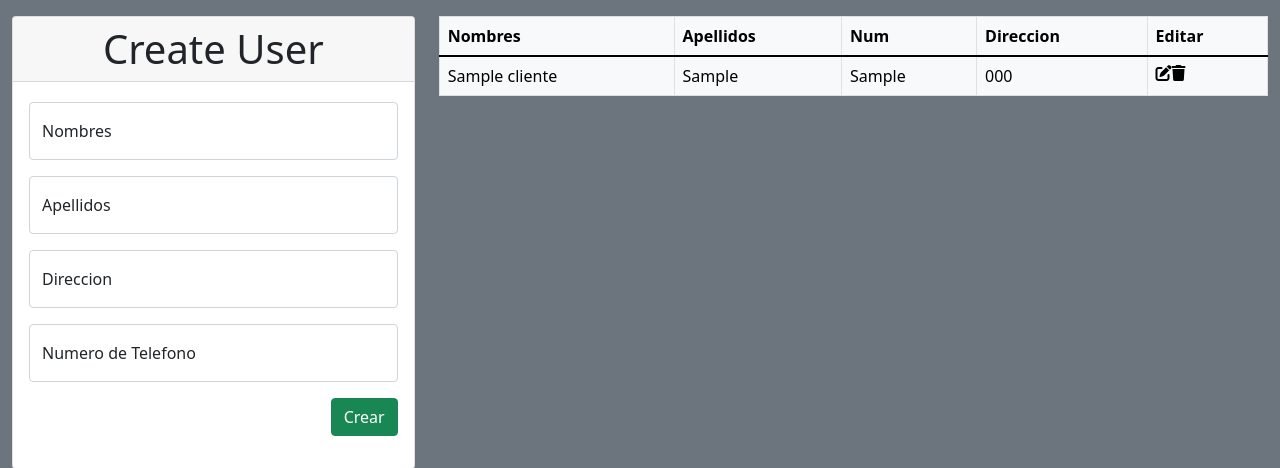
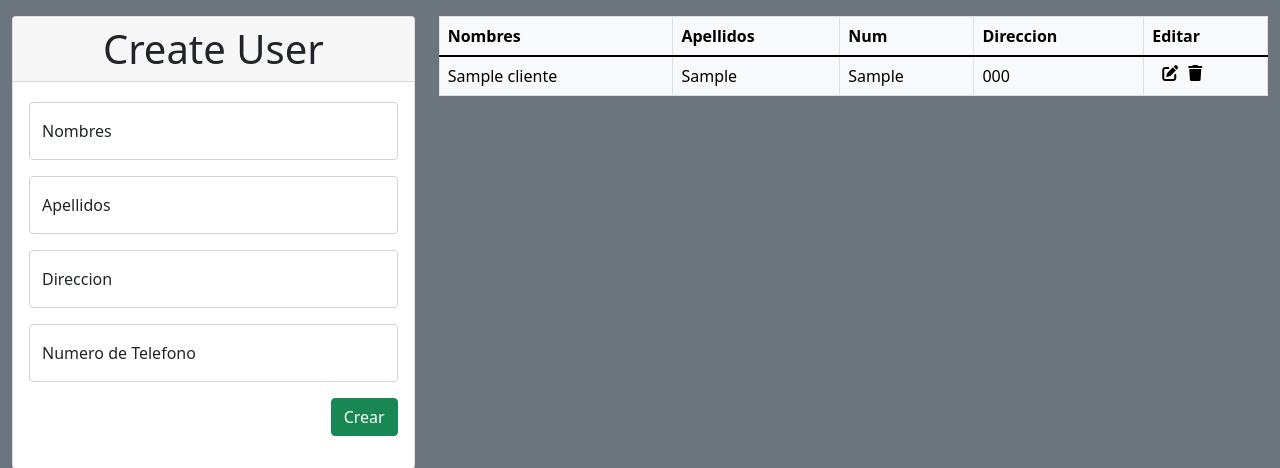
Before and after one commit to joseozuna48/php_project, a PHP site: page / in a window 1280 px wide. Shown: the part 56-524 px from the top of the page. Run offline with PHP 8.4, Linux system fonts and the light colour scheme; tables that the repository leaves empty or names only in its code hold one stand-in row (values such as "Sample post"); a stand-in replaces the project's code that opens the database connection; some libraries are stand-ins or nearby versions.

Commit message:
Added edit and delete icon

```diff
--- a/index.php
+++ b/index.php
@@ -9,6 +9,9 @@
 
     <!-- font awesome icons  -->
     <script src="https://kit.fontawesome.com/09af971b97.js" crossorigin="anonymous"></script>
+
+    <!-- custom style  -->
+    <link rel="stylesheet" href="styles.css">
 
 
     <title>Document</title>
--- /dev/null
+++ b/styles.css
@@ -0,0 +1,6 @@
+i{
+    padding-left: 10px;
+}
+i:hover{
+    cursor: pointer;
+}
```
